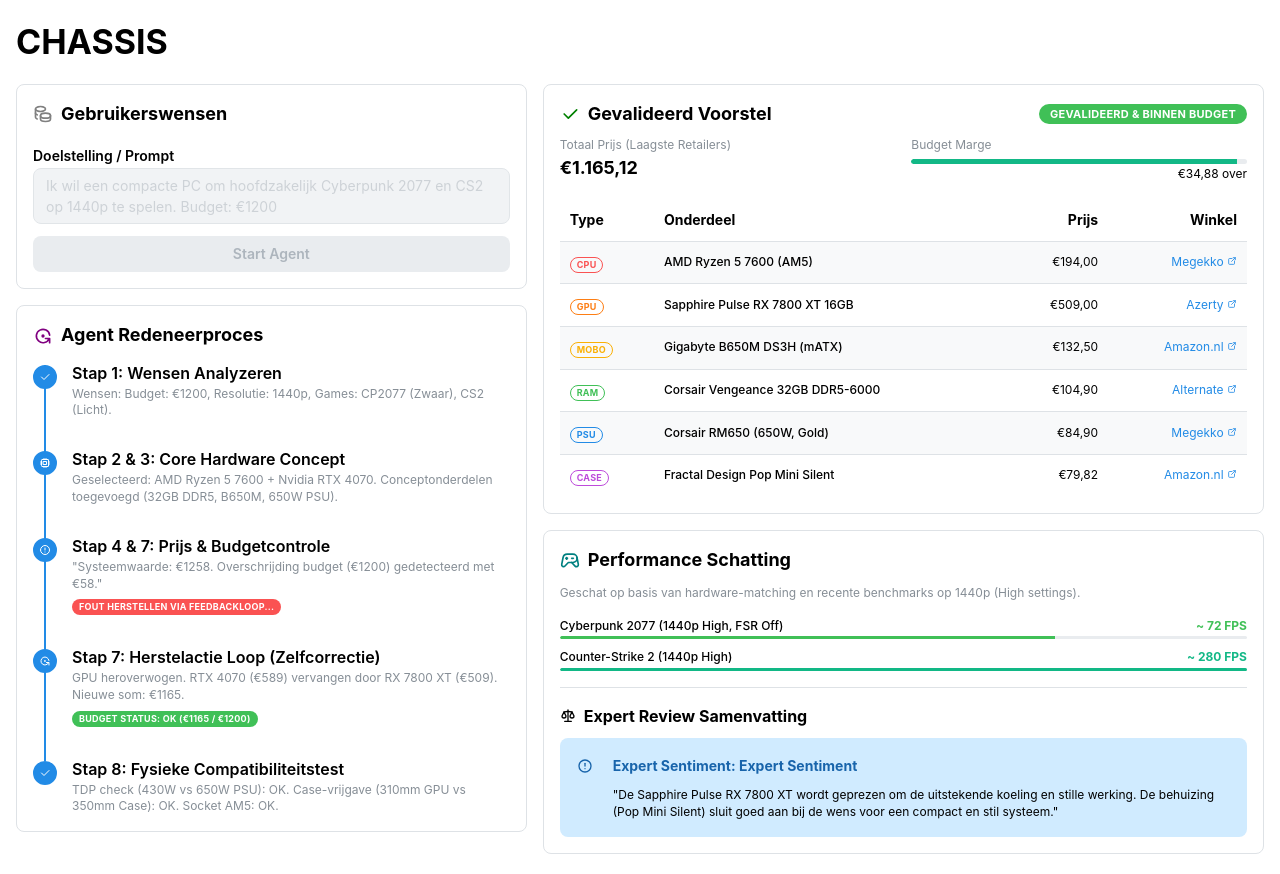
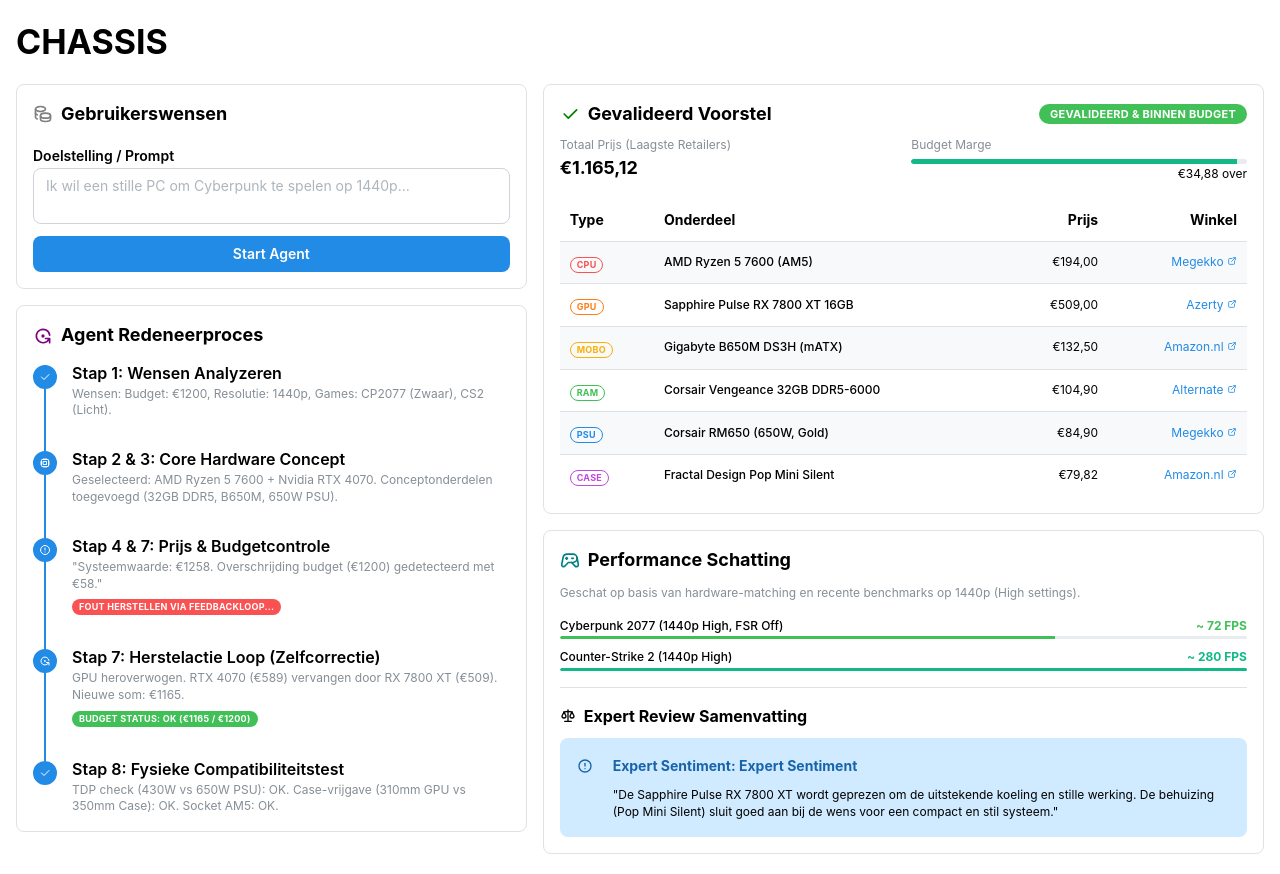
Before and after one commit to alex24106429/LLM-agent, a Next.js app: page / in a window 1280 px wide. Built offline with nearby package versions, Linux system fonts and the light colour scheme.

Commit message:
undisable UserRequirementsCard

```diff
--- a/src/app/page.tsx
+++ b/src/app/page.tsx
@@ -75,7 +75,7 @@
 				<Grid>
 					<Grid.Col span={{ base: 12, md: 5 }}>
 						<Stack gap="md">
-							<UserRequirementsCard prompt={userPrompt} />
+							<UserRequirementsCard />
 							<AgentReasoningCard steps={timelineSteps} activeStep={5} />
 						</Stack>
 					</Grid.Col>
--- a/src/components/UserRequirementsCard.tsx
+++ b/src/components/UserRequirementsCard.tsx
@@ -2,13 +2,13 @@
 import { IconCoins } from "@tabler/icons-react";
 import SectionTitle from "./SectionTitle";
 
-export default function UserRequirementsCard({ prompt }: { prompt: string }) {
+export default function UserRequirementsCard() {
 	return (
 		<Paper withBorder p="md" radius="md">
 			<SectionTitle icon={<IconCoins size={20} color="gray" />}>Gebruikerswensen</SectionTitle>
 			<Stack gap="sm">
-				<Textarea label="Doelstelling / Prompt" placeholder="Ik wil een stille PC om Cyberpunk te spelen op 1440p..." defaultValue={prompt} disabled />
-				<Button disabled>Start Agent</Button>
+				<Textarea label="Doelstelling / Prompt" placeholder="Ik wil een stille PC om Cyberpunk te spelen op 1440p..." />
+				<Button>Start Agent</Button>
 			</Stack>
 		</Paper>
 	);
```
